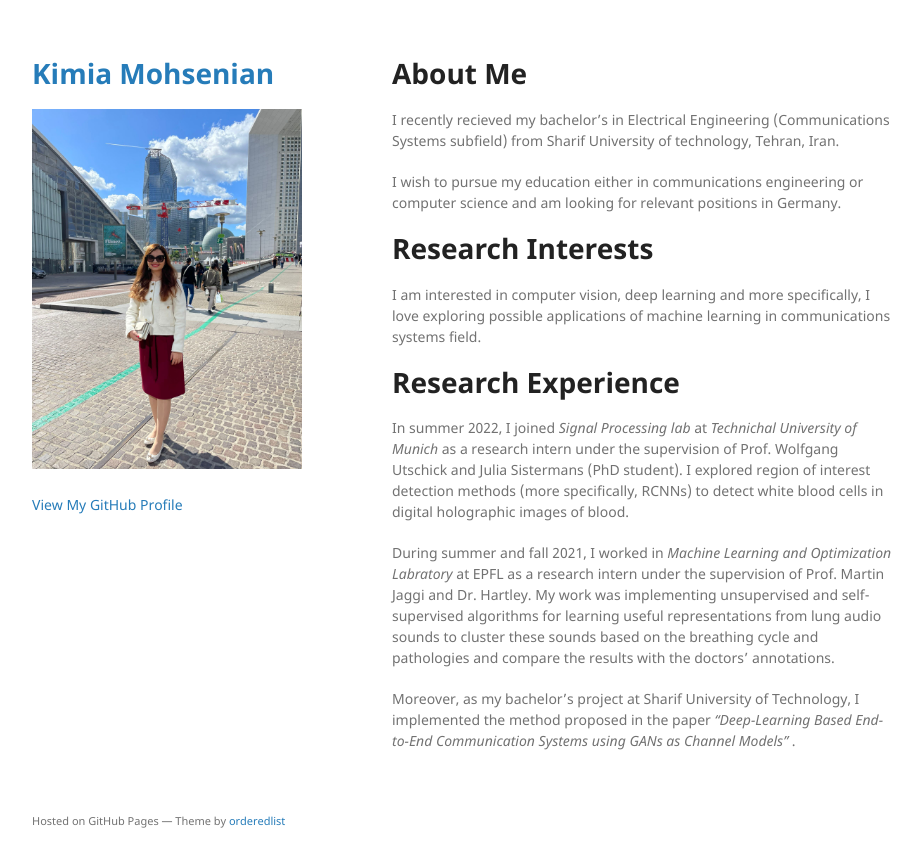
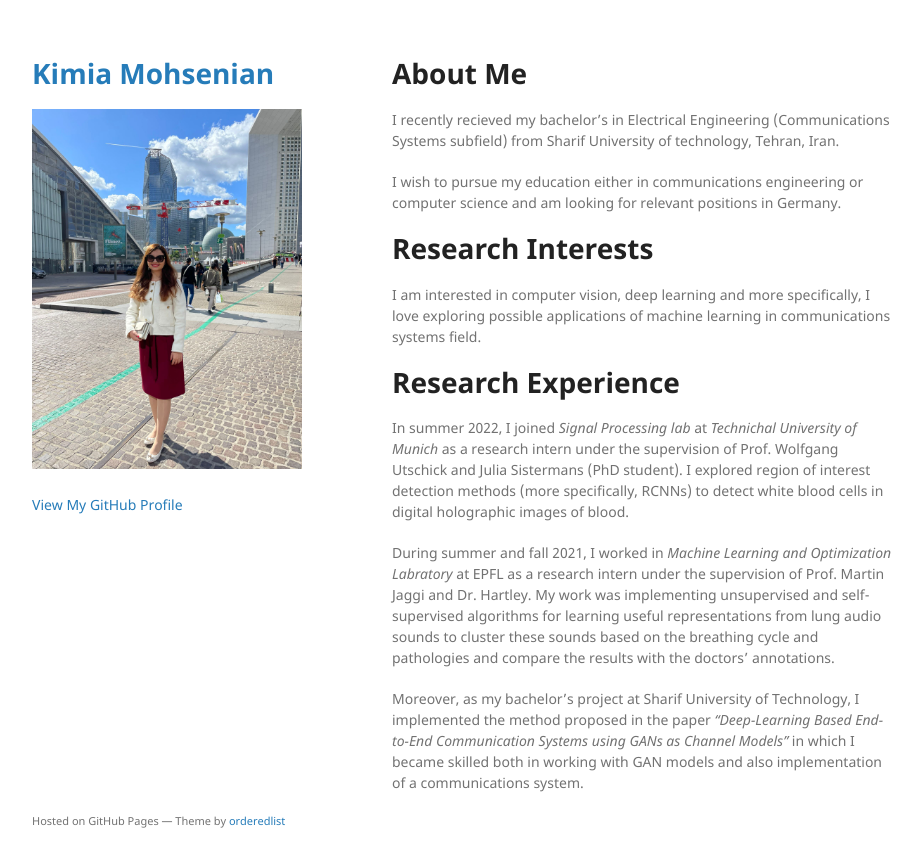
Before and after one commit to KimiaMohsenian/KimiaMohsenian.github.io, a Jekyll site: the page built from index.md, in a window 1280 px wide. Shown: the top 867 px of the page, without its empty margins (178-1100 px from the left). Built offline with Jekyll 4.4.1, drawn with Linux system fonts in a browser that asks for light colours; the repository's description, which GitHub fills in, is left out; our own code applies the rules of GitHub Pages for plain Markdown files.

Commit message:
Update index.md

```diff
--- a/index.md
+++ b/index.md
@@ -18,4 +18,4 @@ In summer 2022, I joined _Signal Processing lab_ at _Technichal University of Mu
 
 During summer and fall 2021, I worked in _Machine Learning and Optimization Labratory_ at EPFL as a research intern under the supervision of Prof. Martin Jaggi and Dr. Hartley. My work was implementing unsupervised and self-supervised algorithms for learning useful representations from lung audio sounds to cluster these sounds based on the breathing cycle and pathologies and compare the results with the doctors’ annotations.
 
-Moreover, as my bachelor's project at Sharif University of Technology, I implemented the method proposed in the paper _“Deep-Learning Based End-to-End Communication Systems using GANs as Channel Models”_ .
+Moreover, as my bachelor's project at Sharif University of Technology, I implemented the method proposed in the paper _“Deep-Learning Based End-to-End Communication Systems using GANs as Channel Models”_  in which I became skilled both in working with GAN models and also implementation of a communications system.
```
